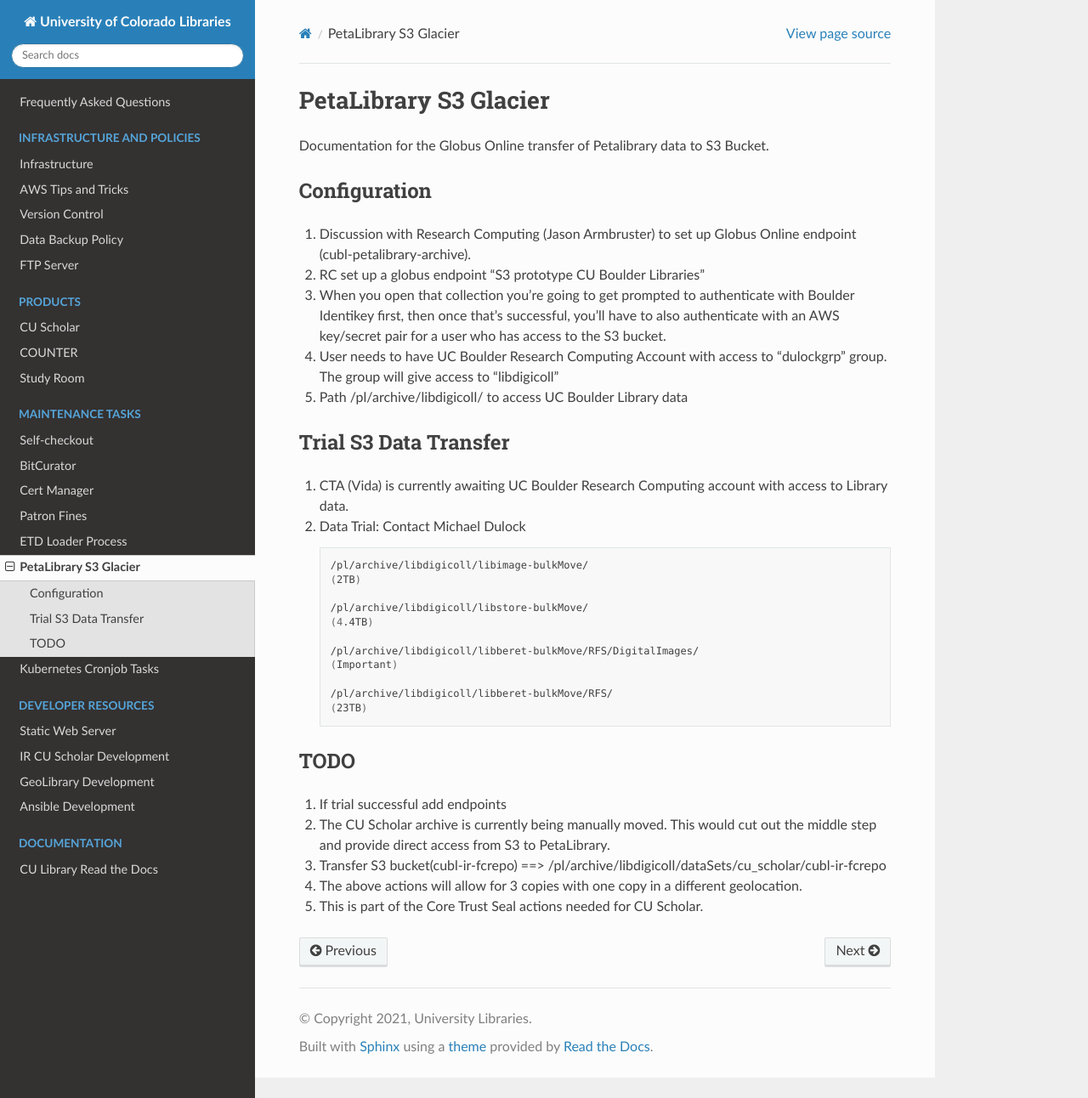
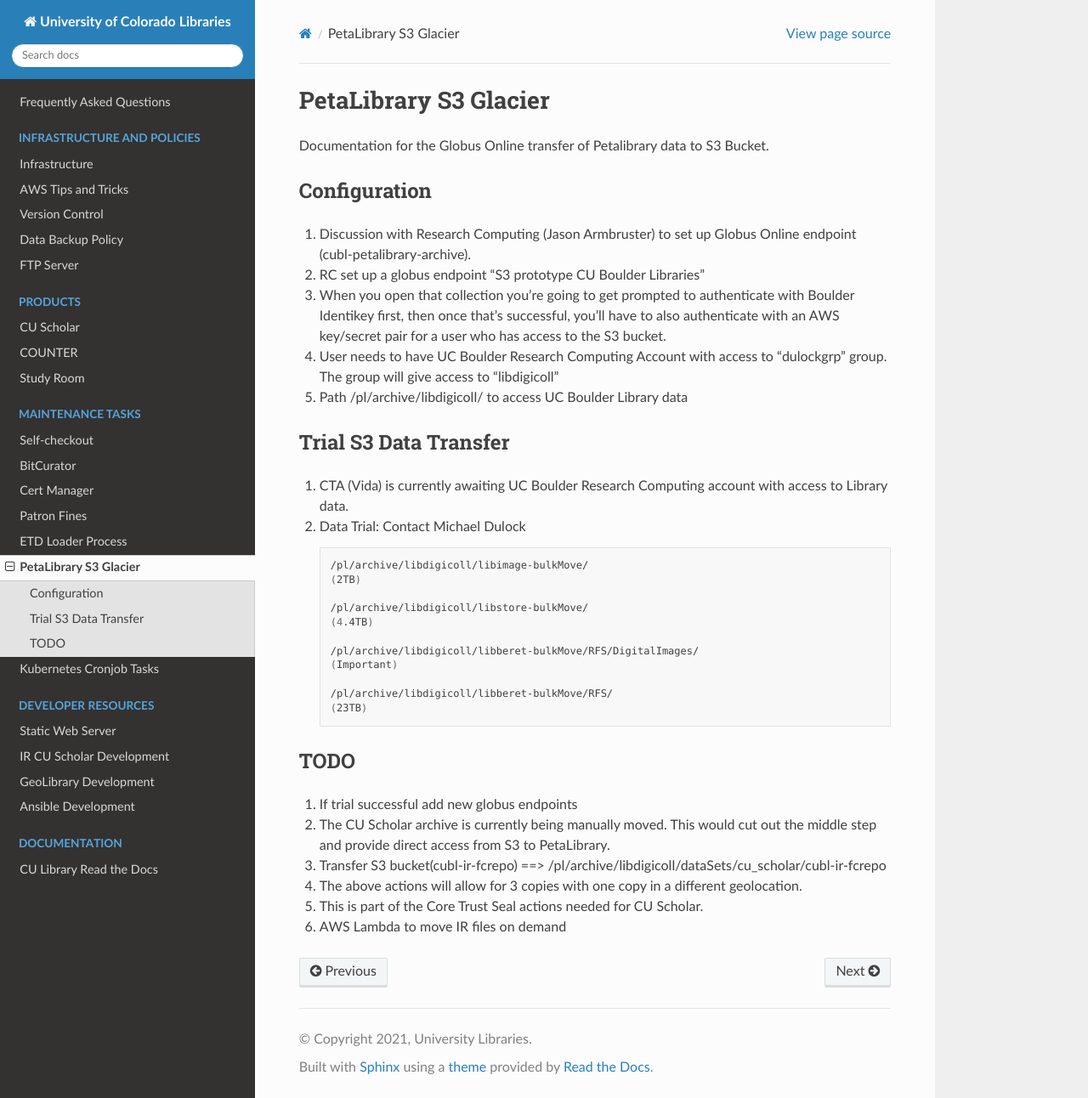
Before and after one commit to culibraries/documentation, a Sphinx documentation site: the page built from docs/pages/globus-petalibrary.md, in a window 1280 px wide and 1292 px high. Shown: the whole window at 85% size. Built offline with Sphinx 7.4.7 and the Read the Docs theme 2.0.0, drawn with Linux system fonts in a browser that asks for light colours.

Commit message:
update TODO

```diff
--- a/docs/pages/globus-petalibrary.md
+++ b/docs/pages/globus-petalibrary.md
@@ -30,8 +30,9 @@
 
 ## TODO
 
-1. If trial successful add endpoints
+1. If trial successful add new globus endpoints
 1. The CU Scholar archive is currently being manually moved. This would cut out the middle step and provide direct access from S3 to PetaLibrary.
 1. Transfer S3 bucket(cubl-ir-fcrepo) ==> /pl/archive/libdigicoll/dataSets/cu_scholar/cubl-ir-fcrepo
 1. The above actions will allow for 3 copies with one copy in a different geolocation.
 1. This is part of the Core Trust Seal actions needed for CU Scholar.
+1. AWS Lambda to move IR files on demand
```
